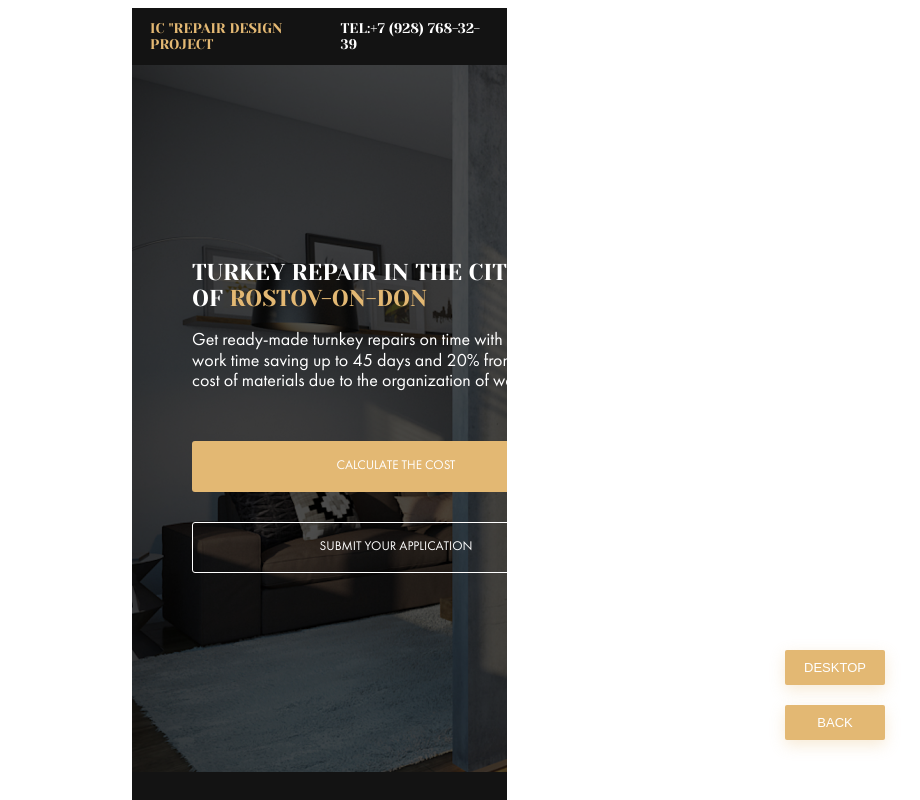
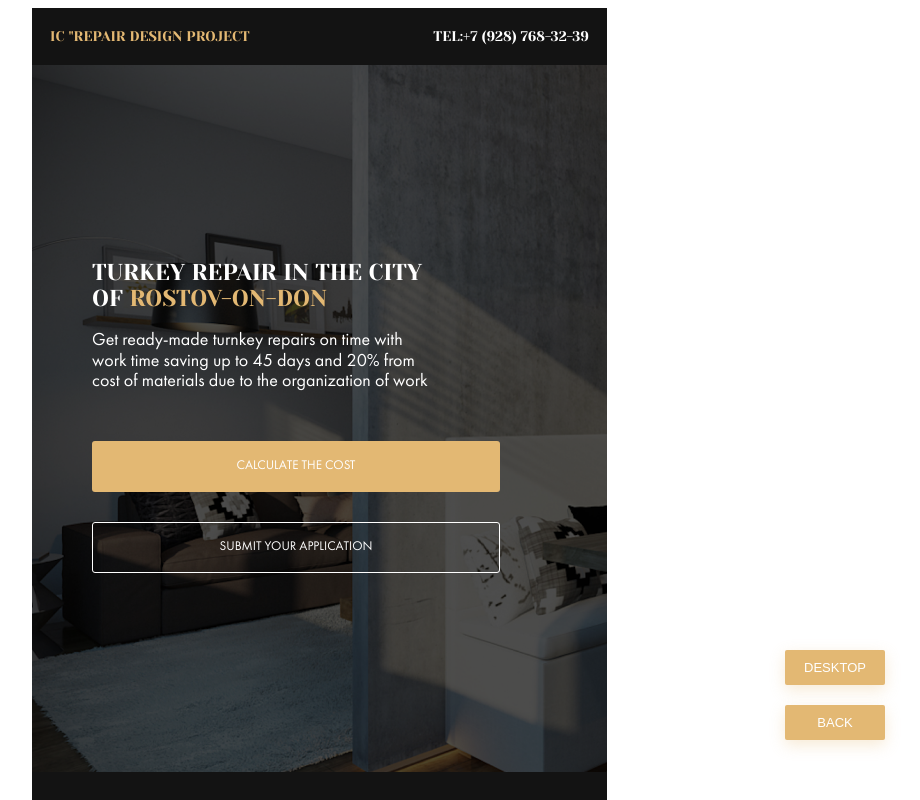
Before and after one commit to certif/certif.github.io, a plain HTML site: page portfolio/projects/repair-design-project/repair.html in a window 1280 px wide. Both pictures are taken after a click on the button "MOBILE". Shown: the top 800 px of the page, without its empty margins (321-1241 px from the left). Drawn offline with Linux system fonts and the light colour scheme; files whose address does not match are found by name.

Commit message:
fix: typo

```diff
--- a/portfolio/projects/repair-design-project/frame.css
+++ b/portfolio/projects/repair-design-project/frame.css
@@ -10,7 +10,7 @@
 }
 
 .mobile {
-  width: 375px;
+  width: 575px;
   height: 8796px;
 }
 
```
Also changed, not shown: portfolio/index.html (+1 -1 lines).
